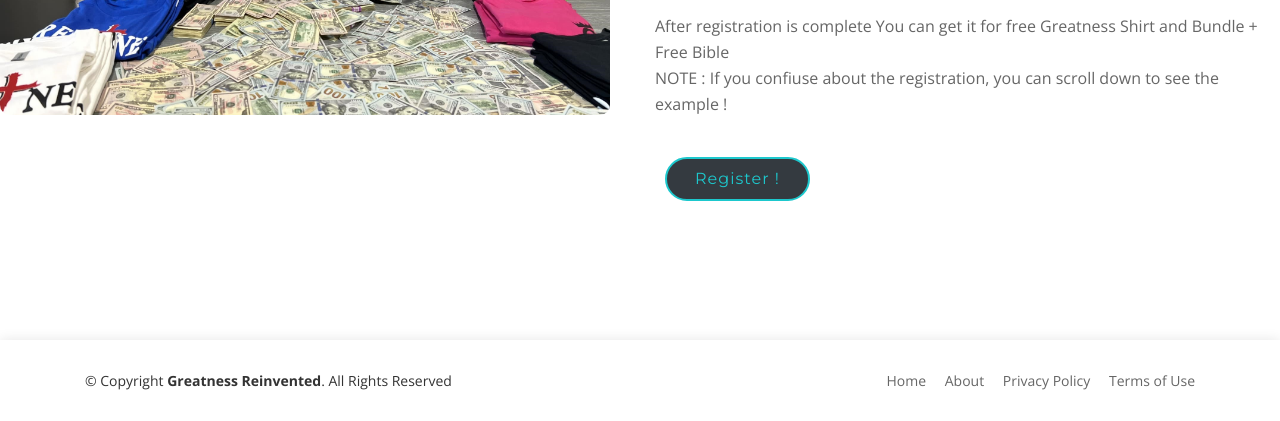
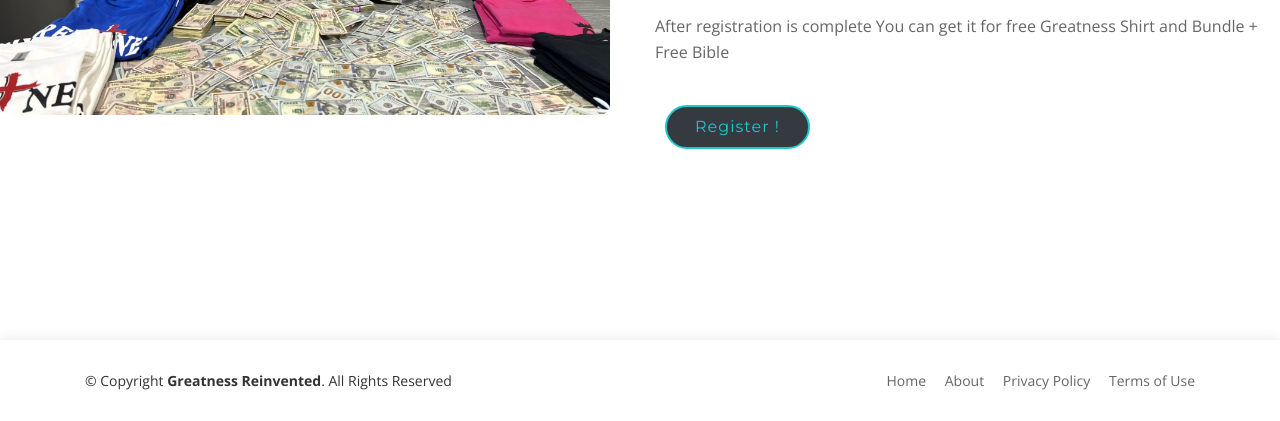
Before and after one commit to merahbersihbwangs/group, a plain HTML site: page index.html in a window 1280 px wide. Shown: the part 1304-1725 px from the top of the page. Drawn offline with nearby package versions, Linux system fonts and the light colour scheme; files whose address does not match are found by name.

Commit message:
Update index.html

```diff
--- a/index.html
+++ b/index.html
@@ -151,7 +151,7 @@
 
             <p>
               After registration is complete You can get it for free Greatness Shirt and Bundle + Free Bible<br>
-              NOTE : If you confiuse about the registration, you can scroll down to see the example !
+
             </p>
             <a href="https://smrturl.co/o/590046/53308847?s1=cupang" class="register" target="_blank">Register !</a>
           </div>
```
